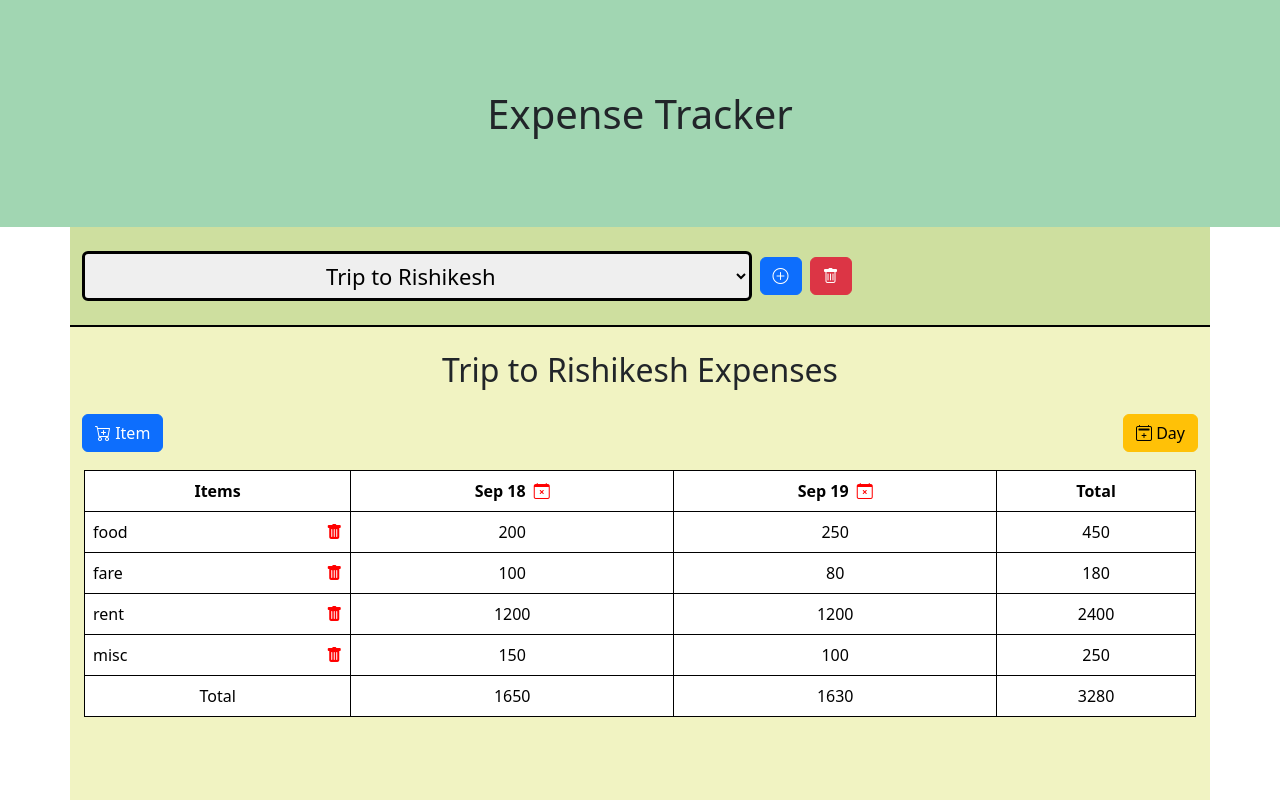
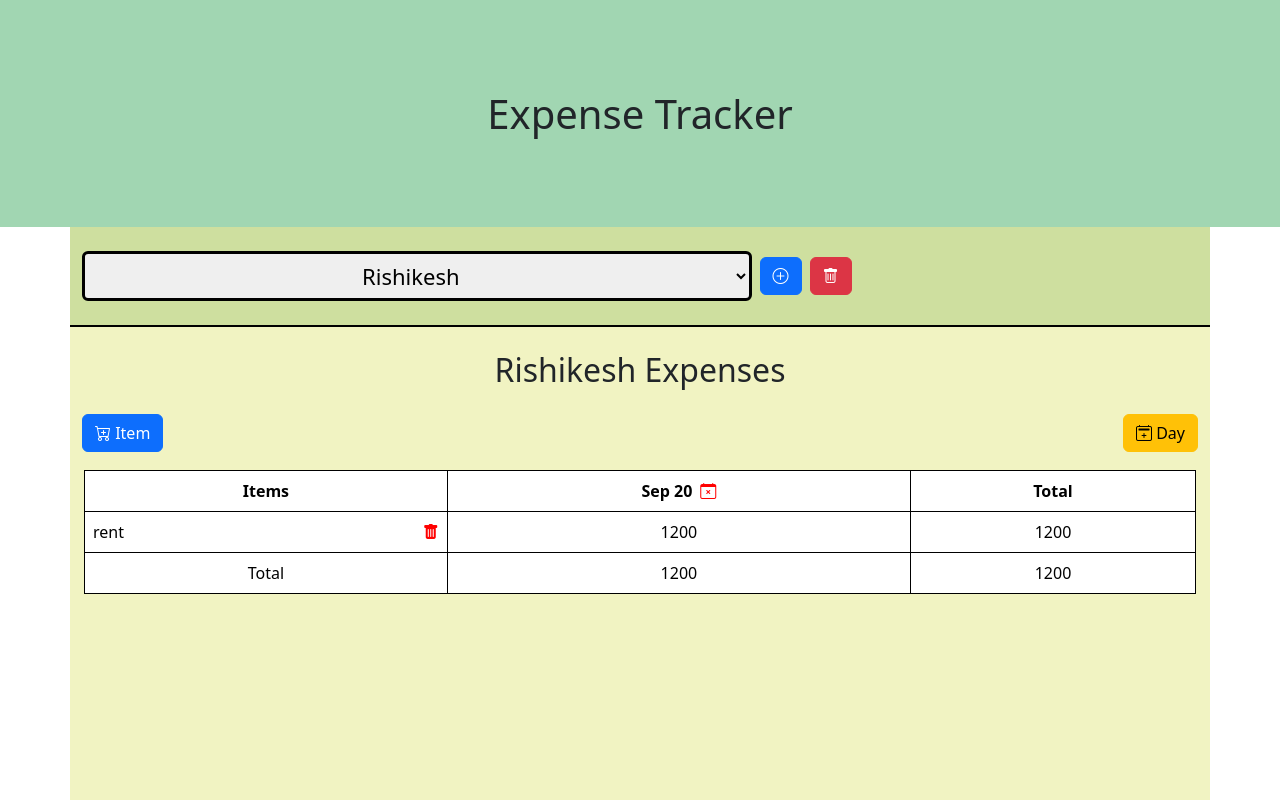
Before and after one commit to akkunirwal/expense-tracker, a React (Create React App) app: page / in a window 1280 px wide. Shown: the top 800 px of the page. Built offline with nearby package versions, Linux system fonts and the light colour scheme.

Commit message:
data changes

```diff
--- a/src/Components/ExpenseTracker.js
+++ b/src/Components/ExpenseTracker.js
@@ -5,47 +5,12 @@ import './ExpenseTracker.css';
 const initialData = {
 	"trips": [
 		{
-			"tripName": "Trip to Rishikesh",
+			"tripName": "Rishikesh",
 			"expenses": [
 				{
-					"date": "2024-09-18",
+					"date": new Date().toISOString().split('T')[0],
 					"categories": {
-						"food": 200,
-						"fare": 100,
-						"rent": 1200,
-						"misc": 150
-					}
-				},
-				{
-					"date": "2024-09-19",
-					"categories": {
-						"food": 250,
-						"fare": 80,
-						"rent": 1200,
-						"misc": 100
-					}
-				}
-			]
-		},
-		{
-			"tripName": "Trip to Manali",
-			"expenses": [
-				{
-					"date": "2024-09-20",
-					"categories": {
-						"food": 300,
-						"fare": 150,
-						"rent": 1000,
-						"misc": 200
-					}
-				},
-				{
-					"date": "2024-09-21",
-					"categories": {
-						"food": 220,
-						"fare": 90,
-						"rent": 1000,
-						"misc": 180
+						"rent": 1200
 					}
 				}
 			]
```
